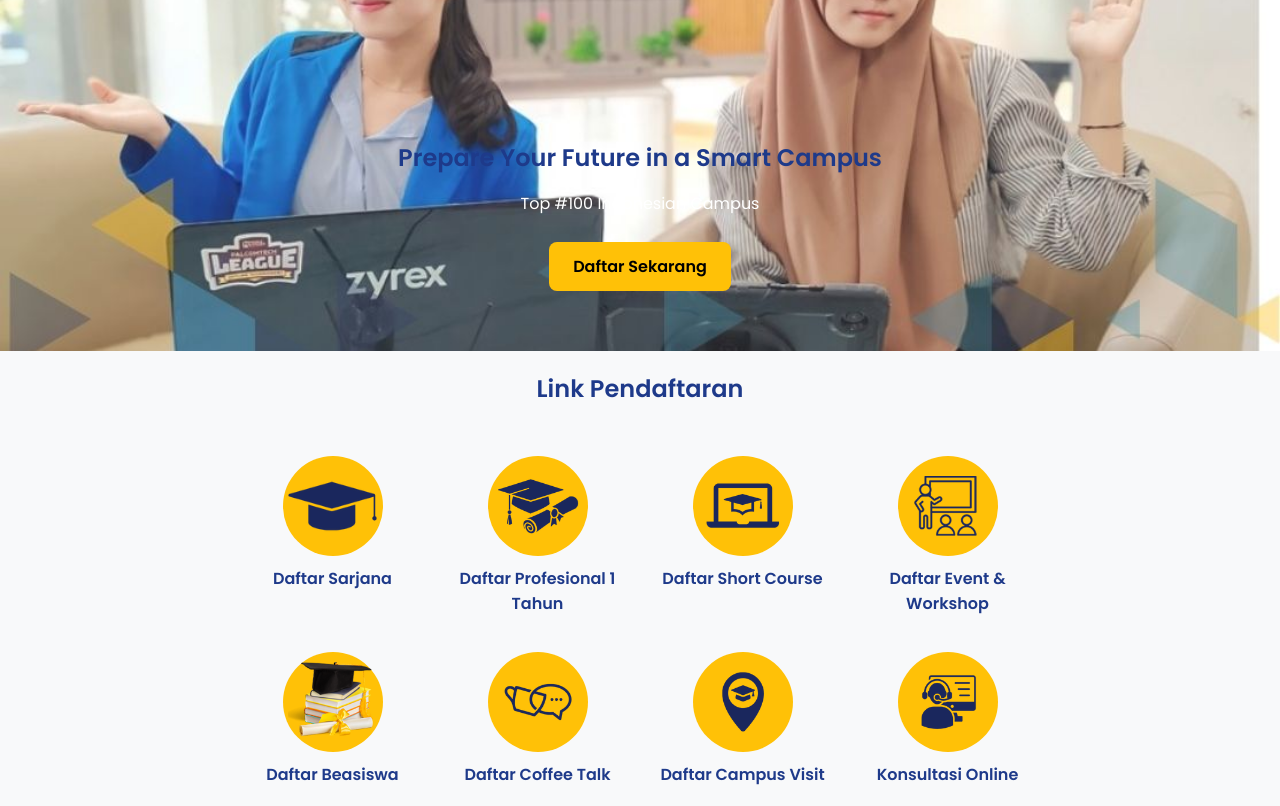
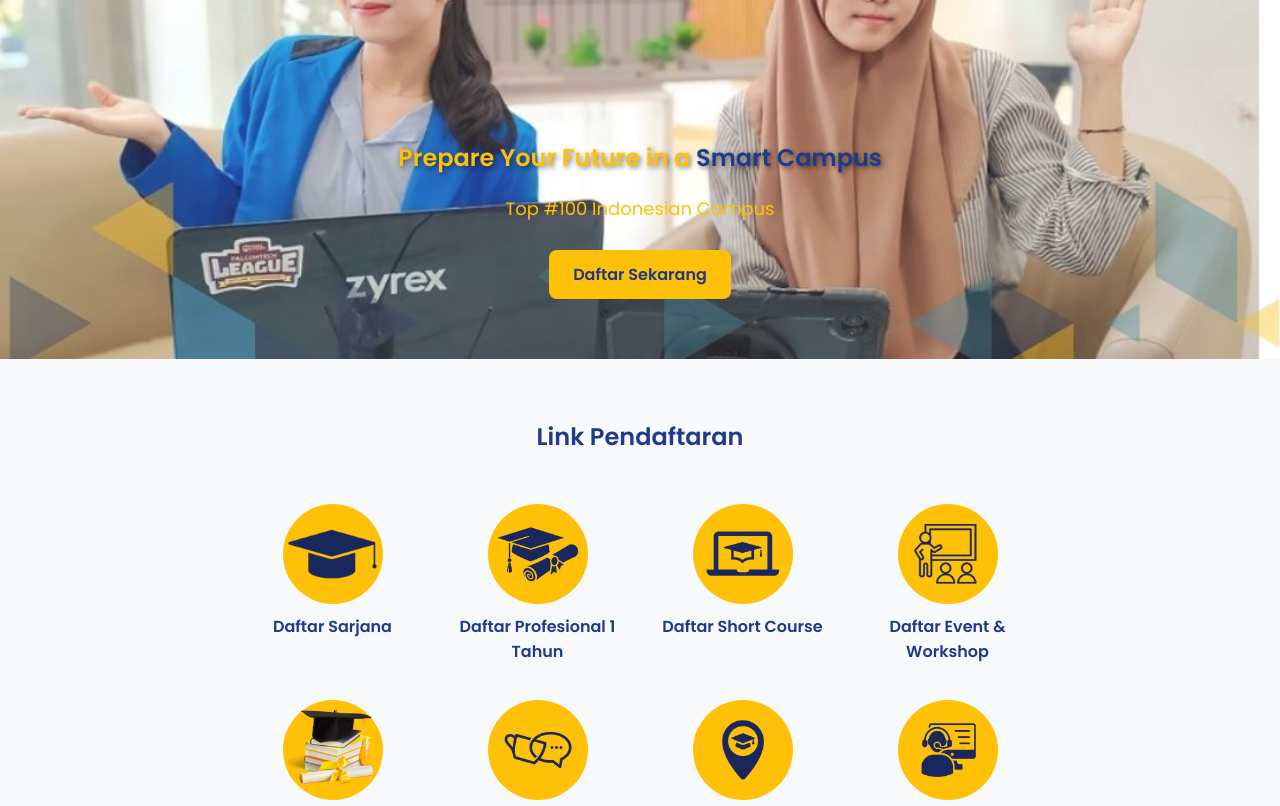
Before and after one commit to dn-p/bio-site-palcom-v2, a plain HTML site: page index.html in a window 1280 px wide. Shown: the top 806 px of the page. Drawn offline with Linux system fonts and the light colour scheme.

Commit message:
fix slider

```diff
--- a/styles.css
+++ b/styles.css
@@ -14,6 +14,7 @@ body {
     padding: 60px 20px;
 }
 
+
 .hero-content {
     bottom: 20px;
     max-width: 600px;
@@ -21,10 +22,17 @@ body {
 }
 
 .hero h1 {
+    text-shadow: 2px 2px 5px rgba(0, 0, 0, 0.5);
     margin-top: 80px;
-    color: #1E3A8A;
+    color: #FFC107;
     font-size: 24px;
     font-weight: 600;
+}
+
+.hero p {
+    color: #FFC107;
+    font-size: 18px;
+    margin-top: 20px;
 }
 
 .highlight {
@@ -33,7 +41,7 @@ body {
 
 .cta-button {
     background: #FFC107;
-    color: #000;
+    color: #1E3A8A;
     padding: 12px 24px;
     text-decoration: none;
     font-weight: bold;
@@ -50,6 +58,11 @@ body {
 }
 
 /* LINK PENDAFTARAN */
+.registration {
+    color: white;
+    padding: 20px;
+    margin: 20px 0;
+}
 .registration h2,
 .short-link h2 {
     margin-bottom: 50px;
@@ -104,7 +117,11 @@ body {
     height: auto;
 }
 
-
+.short-link {
+    color: white;
+    padding: 20px;
+    margin: 20px 0;
+}
 
 /* FOOTER */
 footer {
```
